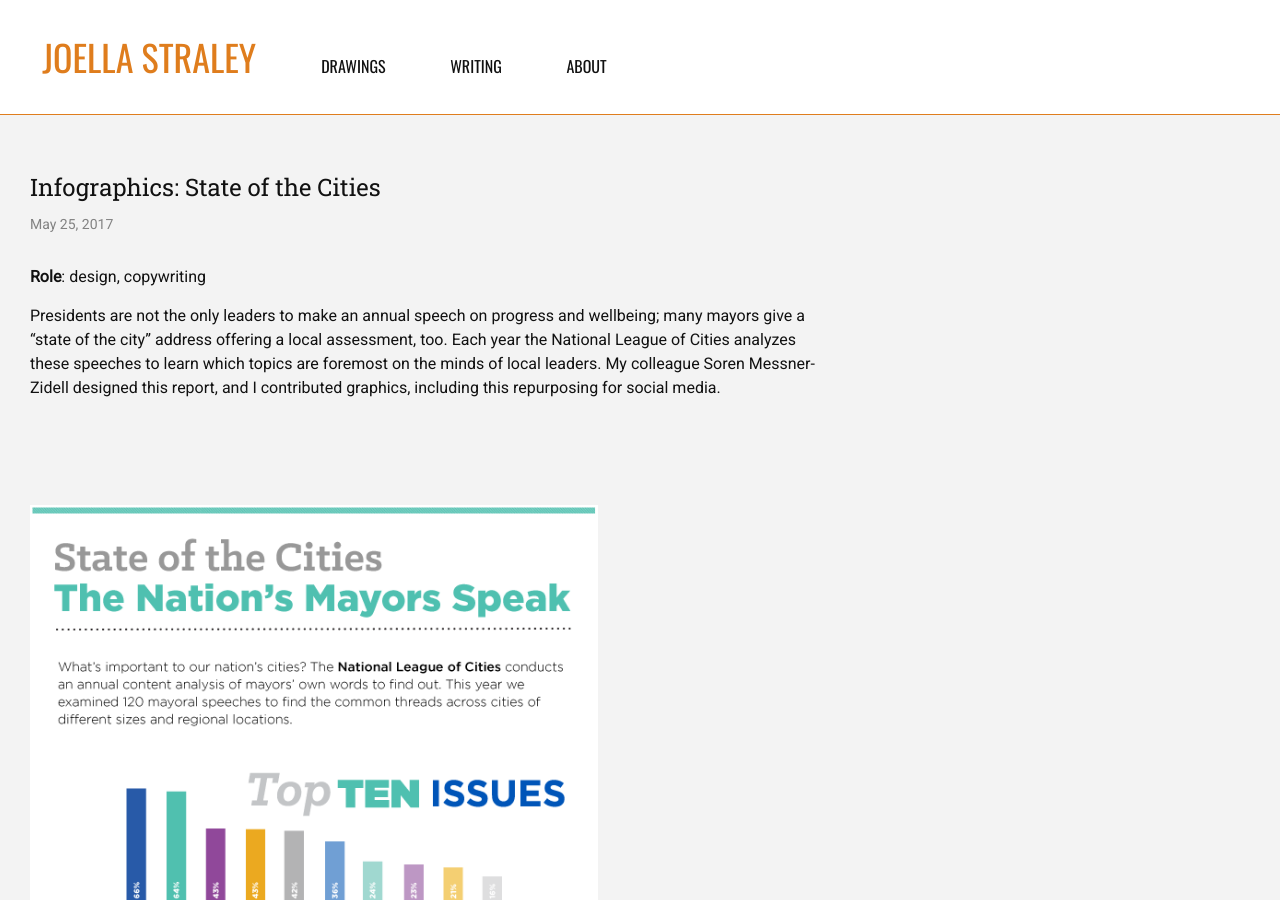
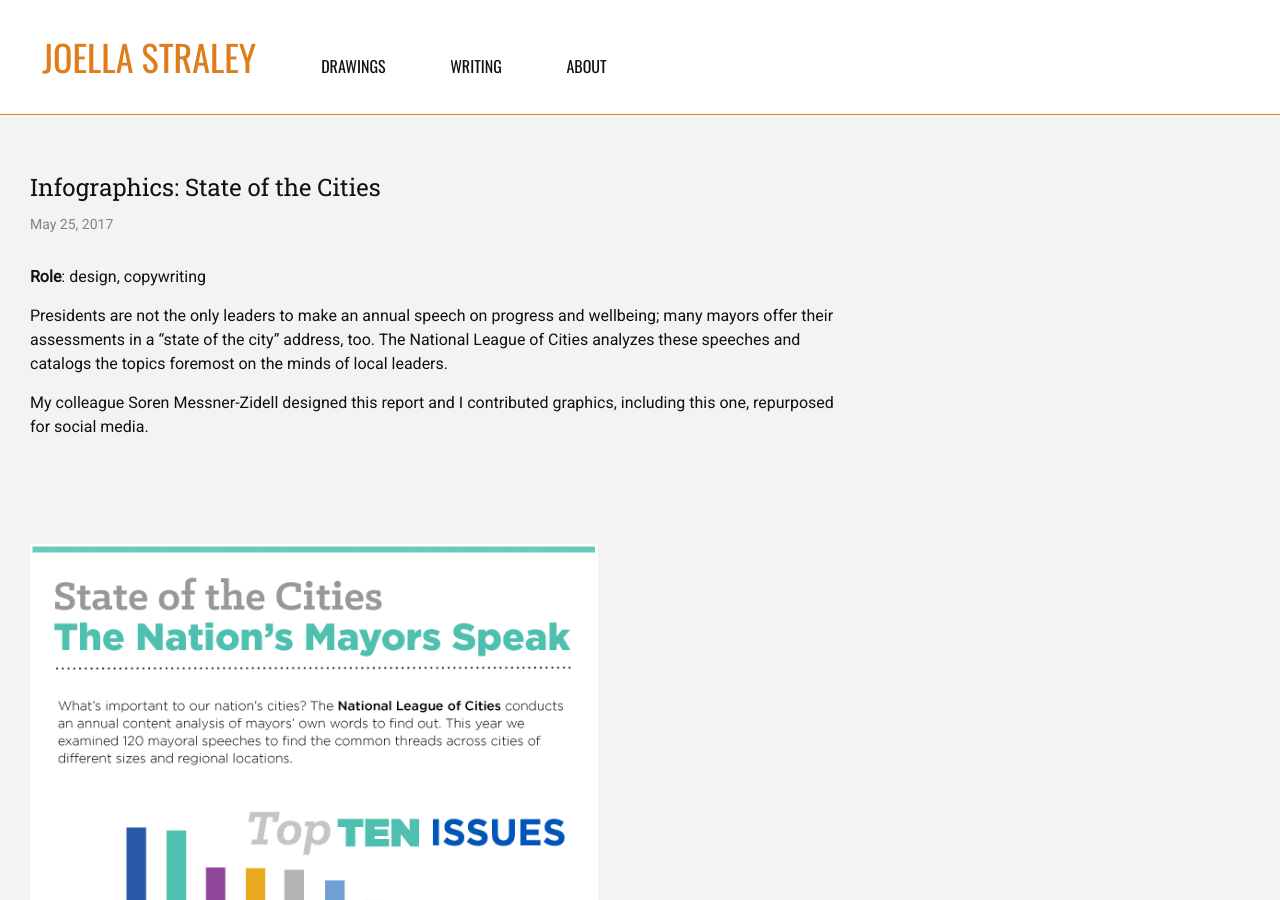
Before and after one commit to joellacarman/joellacarman.github.io, a Jekyll site: the page built from _posts/2017-05-25-State-of-the-Cities.markdown, in a window 1280 px wide and 900 px high. Built offline with Jekyll 4.4.1, drawn with Linux system fonts in a browser that asks for light colours.

Commit message:
change some werds

```diff
--- a/_posts/2017-05-25-State-of-the-Cities.markdown
+++ b/_posts/2017-05-25-State-of-the-Cities.markdown
@@ -7,6 +7,8 @@ image: /assets/infog-SOTC-sm.png
 
 **Role**: design, copywriting
 
-Presidents are not the only leaders to make an annual speech on progress and wellbeing; many mayors give a "state of the city" address offering a local assessment, too. Each year the National League of Cities analyzes these speeches to learn which topics are foremost on the minds of local leaders. My colleague Soren Messner-Zidell designed this report, and I contributed graphics, including this repurposing for social media.
+Presidents are not the only leaders to make an annual speech on progress and wellbeing; many mayors offer their assessments in a "state of the city" address, too. The National League of Cities analyzes these speeches and catalogs the topics foremost on the minds of local leaders.
+
+My colleague Soren Messner-Zidell designed this report and I contributed graphics, including this one, repurposed for social media.
 
 [![State of the Cities infographic](/assets/infog-SOTC.png)](http://www.nlc.org/SOTC)
```
